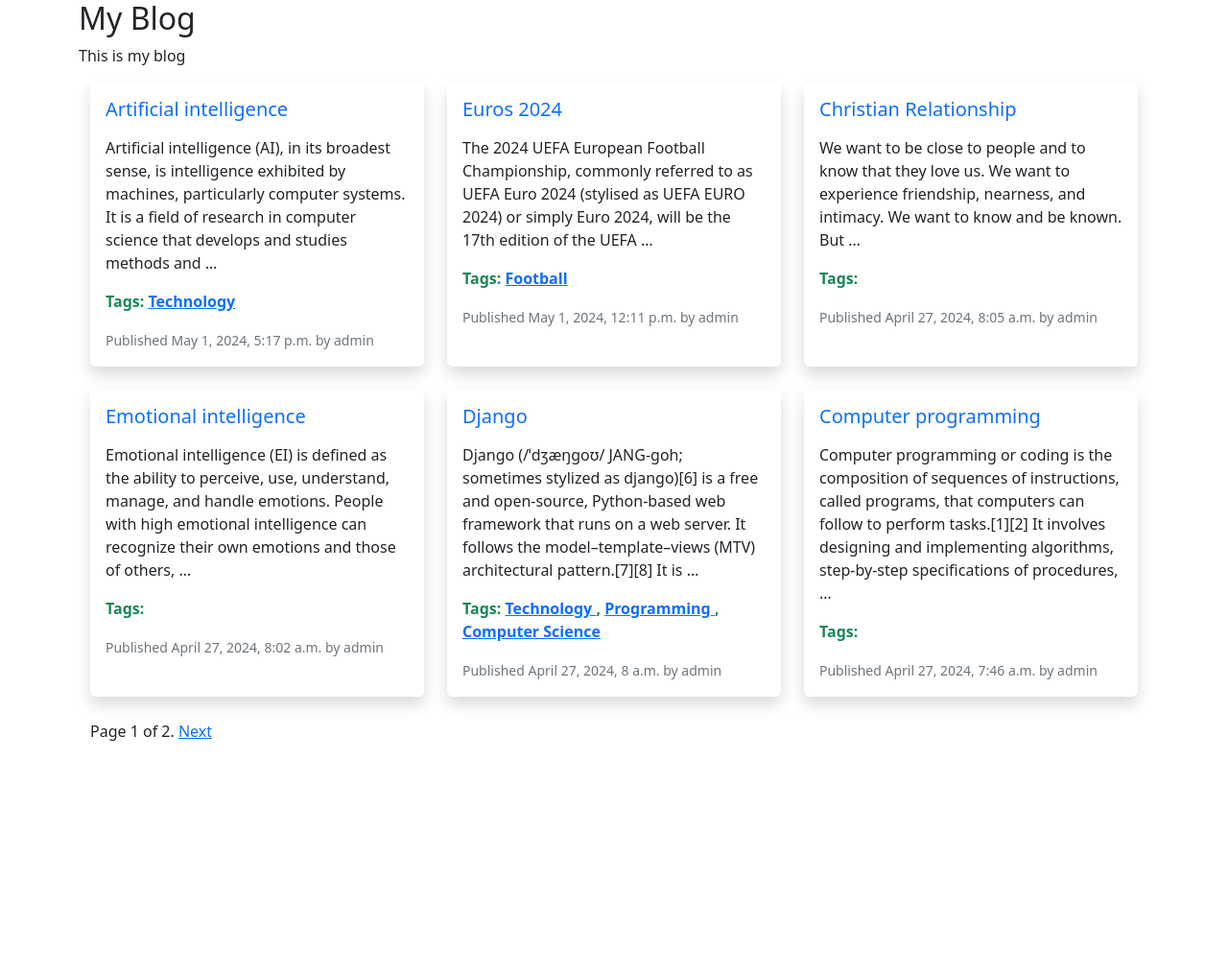
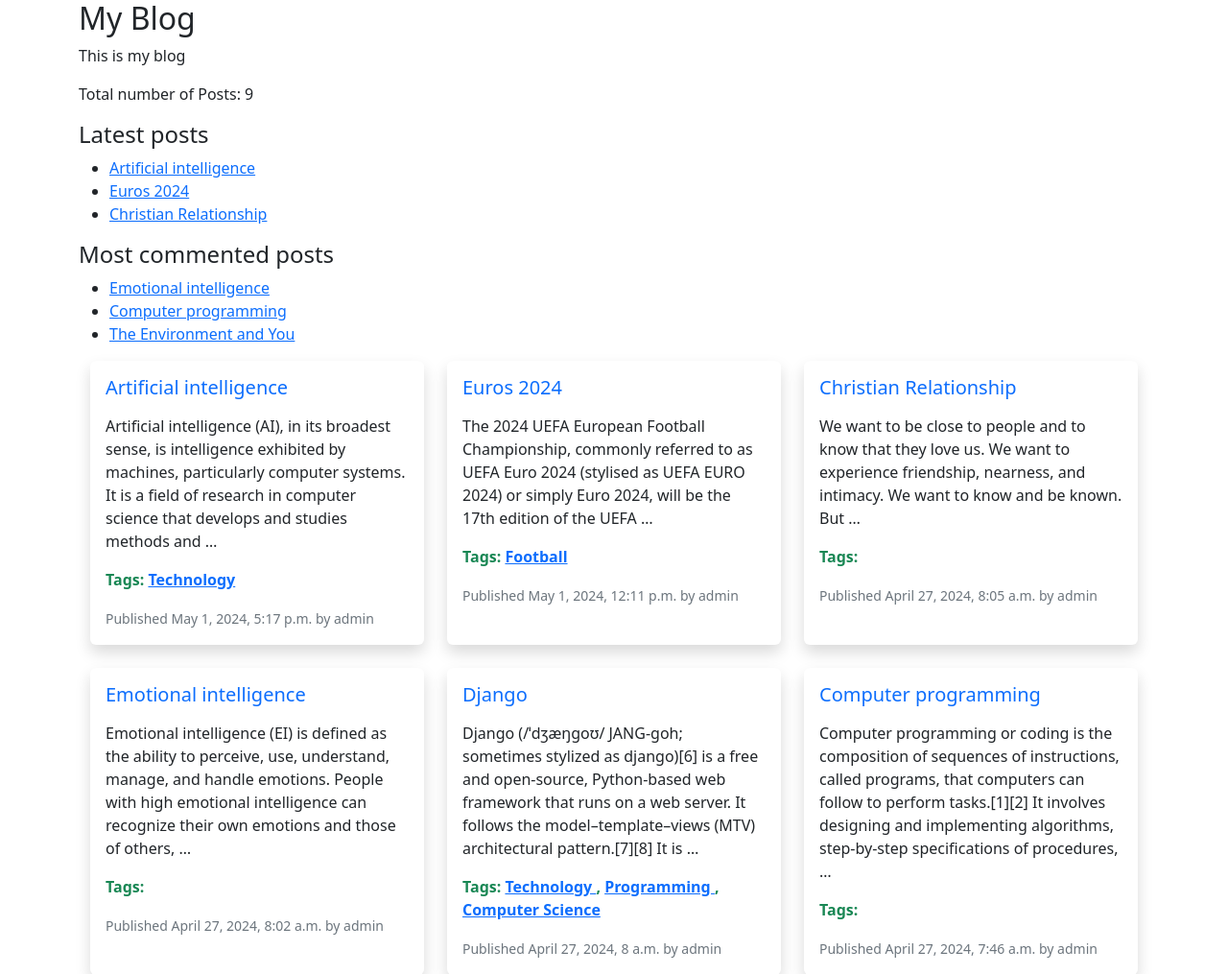
Before and after one commit to OfomiMatthew/forum-site, a Django app: page / in a window 1280 px wide. Shown: the top 1015 px of the page at 96% size. Before the commit the page ends 772 px from the top, so only its background shows below. Run offline with Django 5.2, Linux system fonts and the light colour scheme; data comes from the database, SQL or seed files in the repository; both versions use the stored data as it was after the commit; parts of the project's set-up code (start-up, migrations or seed data) failed here and were passed over.

Commit message:
custom tags functions implemented

```diff
--- a/forumsite/templates/forumsite/base.html
+++ b/forumsite/templates/forumsite/base.html
@@ -1,4 +1,6 @@
 {% comment %} {% load static %}  {% endcomment %}
+
+{% load forumsite_tags %}
 <!DOCTYPE html>
 <html lang="en">
 <head>
@@ -16,6 +18,20 @@
     <div id="sidebar">
       <h2 class="">My Blog</h2>
       <p>This is my blog</p>
+      <p>Total number of Posts: {% my_tag %}</p>
+      <h3 class="fs-4">Latest posts</h3>
+      {% show_latest_posts 3 %}
+      <h3 class="fs-4">Most commented posts</h3>
+      {% most_commented_posts as commented_posts %}
+      <ul>
+
+        {% for post in commented_posts %}
+          <li>
+            <a href="{{post.get_absolute_url}}">{{post.title}}</a>
+          </li>
+        {% endfor %}
+
+      </ul>
     </div>
   <div id="'content">
     {% block content %}
--- /dev/null
+++ b/forumsite/templates/forumsite/post/latest_posts.html
@@ -0,0 +1,11 @@
+<ul>
+
+
+    {% for post in latest_posts %}
+        <li>
+
+            <a href="{{post.get_absolute_url}}">{{post.title}}</a>
+        </li>
+    {% endfor %}
+
+</ul>
--- /dev/null
+++ b/forumsite/templatetags/forumsite_tags.py
@@ -0,0 +1,20 @@
+from django import template
+from django.db.models import Count
+from . .models import Post
+
+register = template.Library()
+
+
+# we can use the function as the name for a custom tag or use the name attribute as the custom tag
+@register.simple_tag(name='my_tag')
+def total_posts():
+    return Post.published.count()
+
+@register.inclusion_tag('forumsite/post/latest_posts.html')
+def show_latest_posts(count=3):
+    latest_posts = Post.published.order_by('-publish')[:count]
+    return {'latest_posts':latest_posts}
+
+@register.simple_tag
+def most_commented_posts(count=3):
+    return Post.published.annotate(total_comments=Count('comments')).order_by('-total_comments')[:count]
--- a/forumsite/views.py
+++ b/forumsite/views.py
@@ -7,6 +7,7 @@ from .forms import EmailPostForm,CommentForm
 from django.core.mail import send_mail
 from django.views.decorators.http import require_POST
 from taggit.models import Tag
+from django.db.models import Count
 # Create your views here.
 
 
@@ -41,7 +42,10 @@ def post_detail(request, year, month, day, post):
                           publish__day=day)
   comments = post.comments.filter(active=True)
   form = CommentForm()
-  return render(request,'forumsite/post/detail.html',{'post':post,'comments':comments,'form':form})
+  post_tags_ids = post.tags.values_list('id', flat=True)
+  similar_posts = Post.published.filter(tags__in=post_tags_ids).exclude(id=post.id)
+  similar_posts = similar_posts.annotate(same_tags=Count('tags')).order_by('-same_tags','-publish')[:4]
+  return render(request,'forumsite/post/detail.html',{'post':post,'comments':comments,'form':form,'similar_posts':similar_posts})
 
 def post_share(request,post_id):
   post = get_object_or_404(Post,id=post_id,status=Post.Status.PUBLISHED)
```
Also changed, not shown: forumsite/templates/forumsite/post/detail.html (+9 -0 lines), db.sqlite3, forumsite/templatetags/__init__.py (added).
